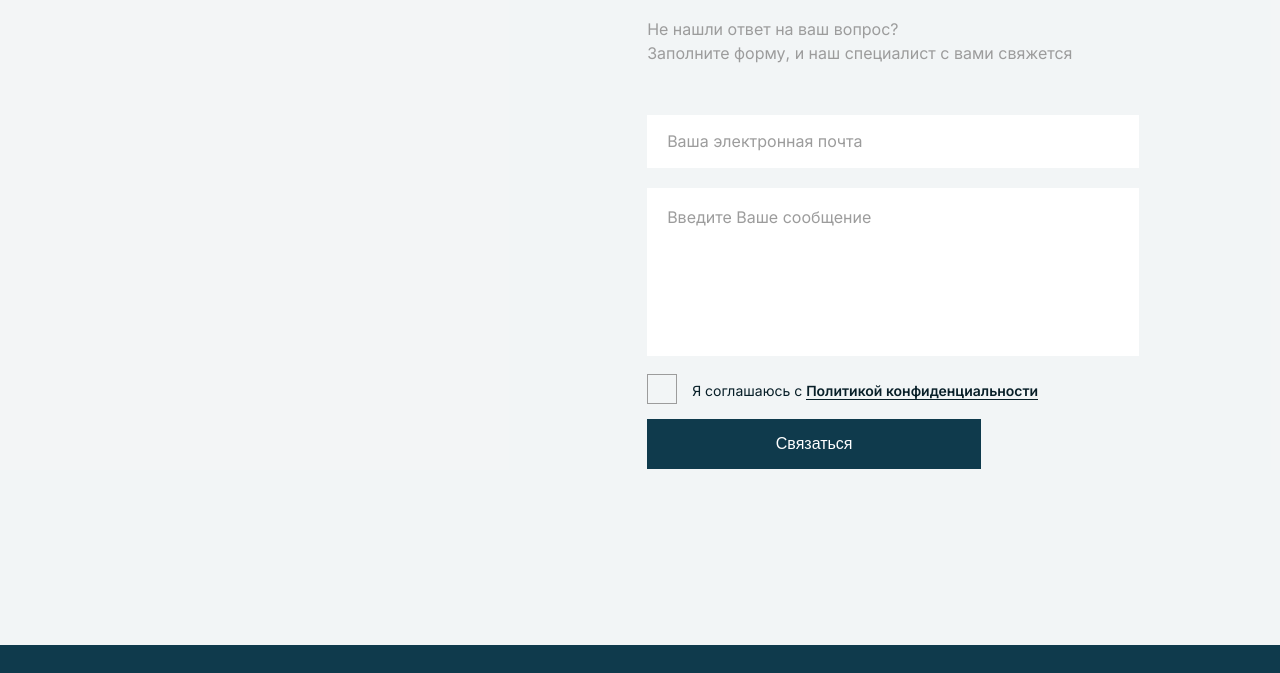
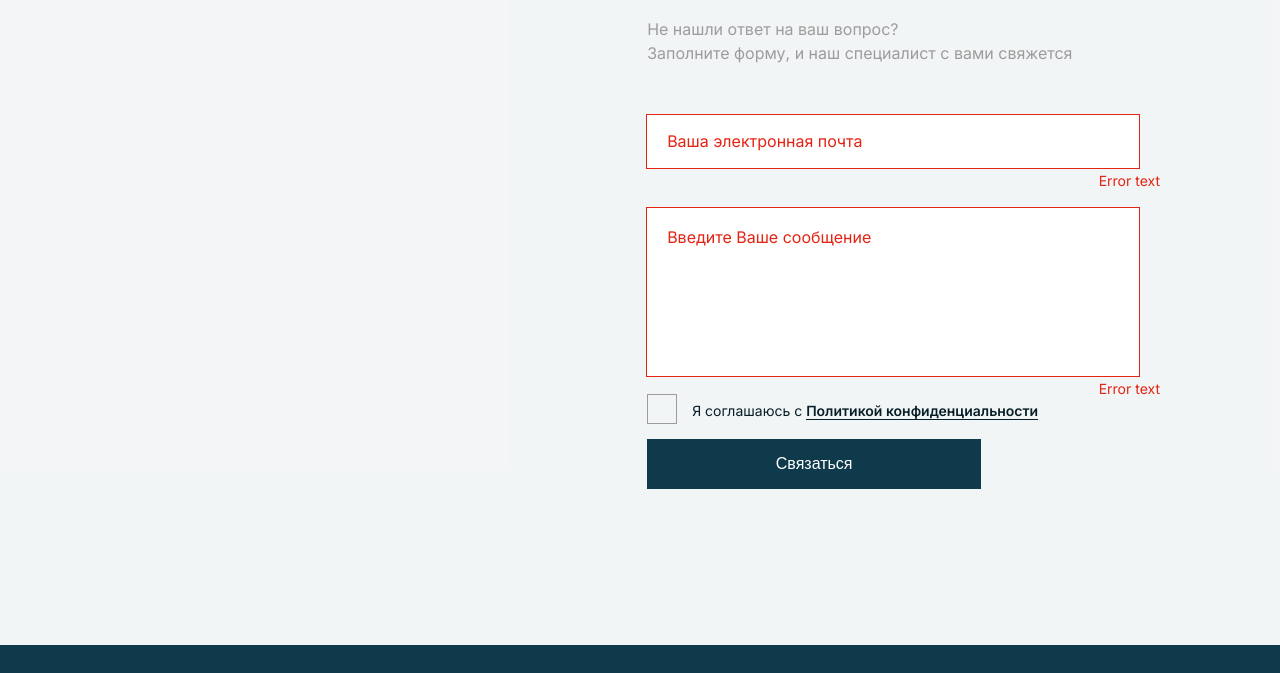
Before and after one commit to ThePen4iK/robArchive, a website: page app/index.html in a window 1280 px wide. Shown: the part 10453-11126 px from the top of the page. Drawn offline with nearby package versions, Linux system fonts and the light colour scheme; files that its build step writes are made by us from their sources; a web font is replaced by a local one.

Commit message:
add error input for form

```diff
--- a/app/blocks/_contact.html
+++ b/app/blocks/_contact.html
@@ -7,14 +7,17 @@
             <form action="#" class="form">
                 <div class="form__wrap ">
                     <label for="email"></label>
+                    <span class="input__error">Error text</span>
                     <input class="form__input" type="email" id="email" placeholder="Ваша электронная почта">
                 </div>
                 <div class="form__wrap ">
-                <textarea class="form__textarea" name="textarea" id="textarea"
-                          placeholder="Введите Ваше сообщение"></textarea>
+                    <span class="input__error input__error--textarea">Error text</span>
+                    <textarea class="form__textarea" name="textarea" id="textarea"
+                              placeholder="Введите Ваше сообщение"></textarea>
                 </div>
                 <div class="form__wrap ">
                     <label for="checkbox" class="form__checkbox">
+
                         <input type="checkbox" class="form__checkbox-input " id="checkbox">
                         <p class="form__text">Я соглашаюсь с <a href="#" class="form__link">Политикой
                             конфиденциальности</a>
--- a/app/scss/blocks/btn.scss
+++ b/app/scss/blocks/btn.scss
@@ -45,7 +45,7 @@
     background: #0F3A4C;
     padding: 19px 108px;
     color: #FFFFFF;
-
+    transition: all 0.5s ease-in-out;
     @media(max-width: 374px){
       padding: 19px 80px;
     }
@@ -58,6 +58,12 @@
       @media(min-width: 768px) {
         display: block;
 
+      }
+      @media(any-hover: hover){
+        &:hover{
+          transition: all 0.5s ease-in-out;
+          background: #517FAD;
+        }
       }
     }
   }
--- a/app/scss/blocks/form.scss
+++ b/app/scss/blocks/form.scss
@@ -13,6 +13,7 @@
     margin-bottom: 0;
   }
   &__wrap {
+    position: relative;
     margin-bottom: 20px;
     &:last-child{
       margin-bottom: 0;
@@ -44,8 +45,12 @@
     padding: 17px 20px 18px;
     border: none;
 
+
     &:focus {
-      outline: none;
+        outline: 1px solid rgba(156, 156, 156, 0.2);
+      &::placeholder{
+        color: #081F28;
+      }
     }
 
     &::placeholder {
@@ -64,6 +69,12 @@
       &::placeholder{
         font-size: 14px;
         line-height: 17px;
+      }
+    }
+
+    @media(any-hover: hover){
+      &:hover{
+        border: 1px solid rgba(156, 156, 156, 0.2);
       }
     }
   }
@@ -203,3 +214,36 @@
   }
 
 }
+
+.input__error{
+  position: absolute;
+  top: 55px;
+  right: 35px;
+  color: #E42313;
+
+  font-family: "Inter", sans-serif;
+  font-size: 14px;
+  font-style: normal;
+  font-weight: 400;
+  line-height: 21px;
+  letter-spacing: 0em;
+  text-align: left;
+
+  &--textarea{
+    top: 170px;
+  }
+  &+input{
+    outline: 1px solid #E42313;
+
+    margin-bottom: 20px;
+    &::placeholder{
+      color: #E42313;
+    }
+  }
+  &+textarea{
+    outline: 1px solid #E42313;
+    &::placeholder{
+      color: #E42313;
+    }
+  }
+}
--- a/app/scss/blocks/service.scss
+++ b/app/scss/blocks/service.scss
@@ -22,6 +22,9 @@
   &__navigation {
     margin-top: 30px;
     margin-bottom: 40px;
+    @media(min-width: 1440px){
+      display: none;
+    }
   }
 
 
@@ -89,6 +92,8 @@
     padding: 18px 97px;
     background: #FFFFFF;
 
+
+
     @media(min-width: 1439px) {
       display: none;
 
@@ -96,6 +101,7 @@
       max-width: 204px;
       padding: 18px 57px;
     }
+
   }
 
   &__arrow {
@@ -153,7 +159,6 @@
         & > .service__btn {
           display: block;
         }
-
         & > .service__arrow{
           color: #FFFFFF;
           transition: all 0.5s ease-in-out;
```
Also changed, not shown: dist/css/style.css, dist/css/style.min.css, dist/img/service-1@2x.jpg (deleted), dist/index.html.
